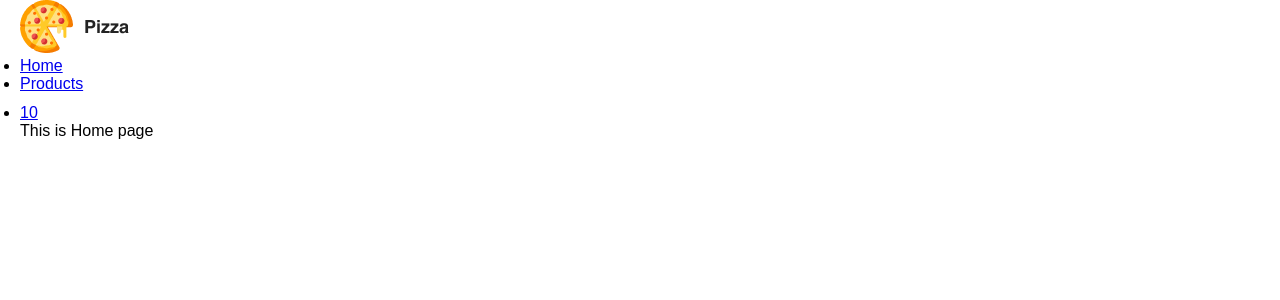
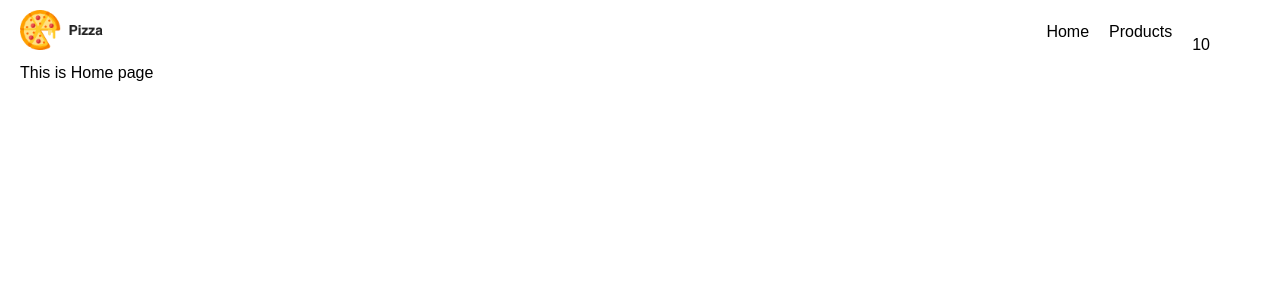
Before and after one commit to Firdosh01/Pizza-Restaurant-Website, a React (Create React App) app: page / in a window 1280 px wide. Shown: the top 300 px of the page. Built offline with nearby package versions, Linux system fonts and the light colour scheme.

Commit message:
navigation little styling

```diff
--- /dev/null
+++ b/src/Components/Navigation.css
@@ -0,0 +1,21 @@
+.nav-container{
+    display: flex;
+    align-items: center;
+    justify-content: space-between;
+    padding: 10px 0;
+}
+.nav-container img{
+    height: 40px;
+}
+.nav-container ul{
+    display: flex;
+    align-items: center;
+    list-style: none;
+}
+.nav-container ul li{
+    margin:  0 10px;
+}
+.nav-container ul a{
+    color: black;
+    text-decoration: none;
+}
--- a/src/Components/Navigation.js
+++ b/src/Components/Navigation.js
@@ -1,5 +1,7 @@
 import React from 'react'
 import { Link } from 'react-router-dom'
+import './Navigation.css'
+
 
 function Navigation() {
 
```
